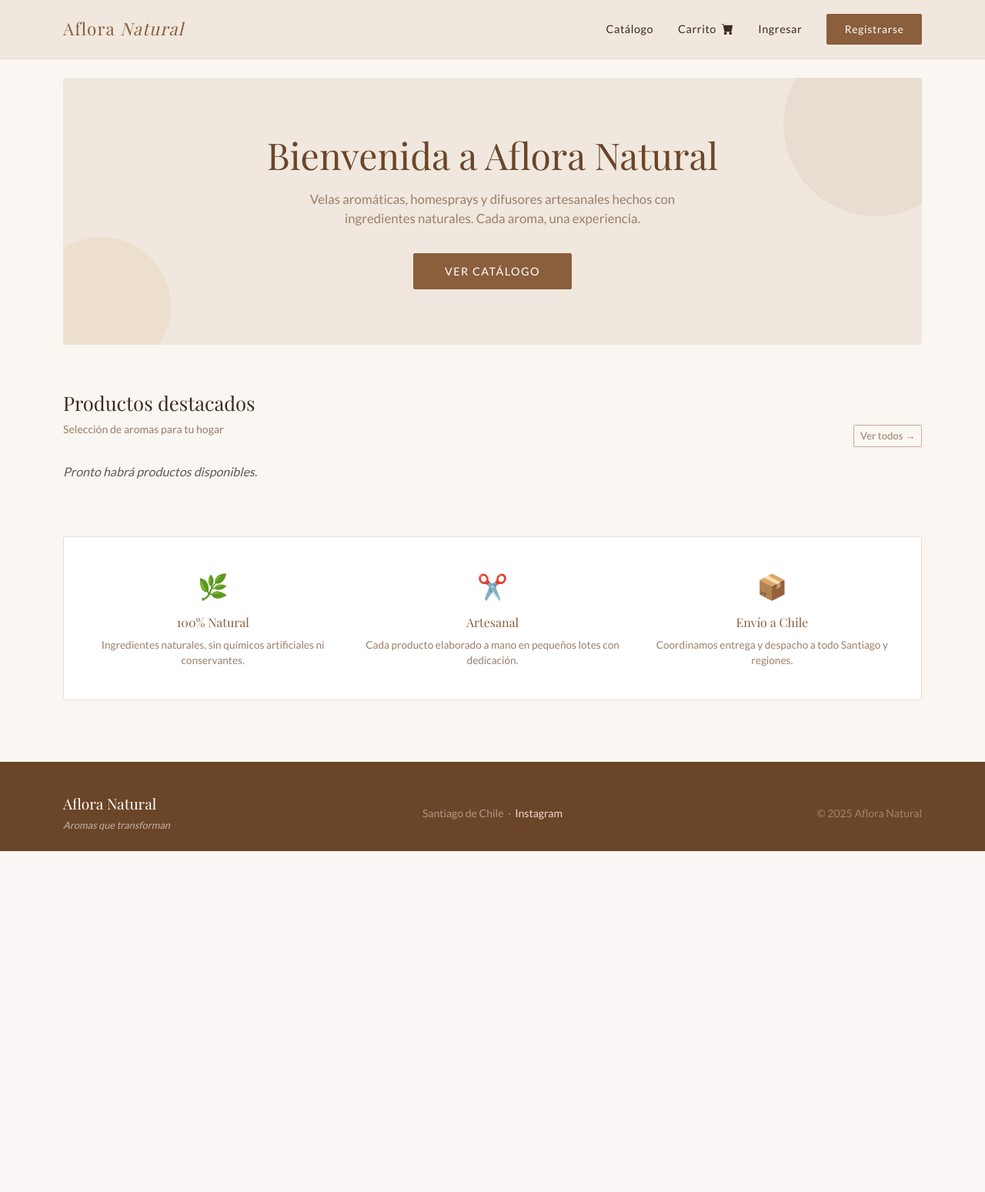
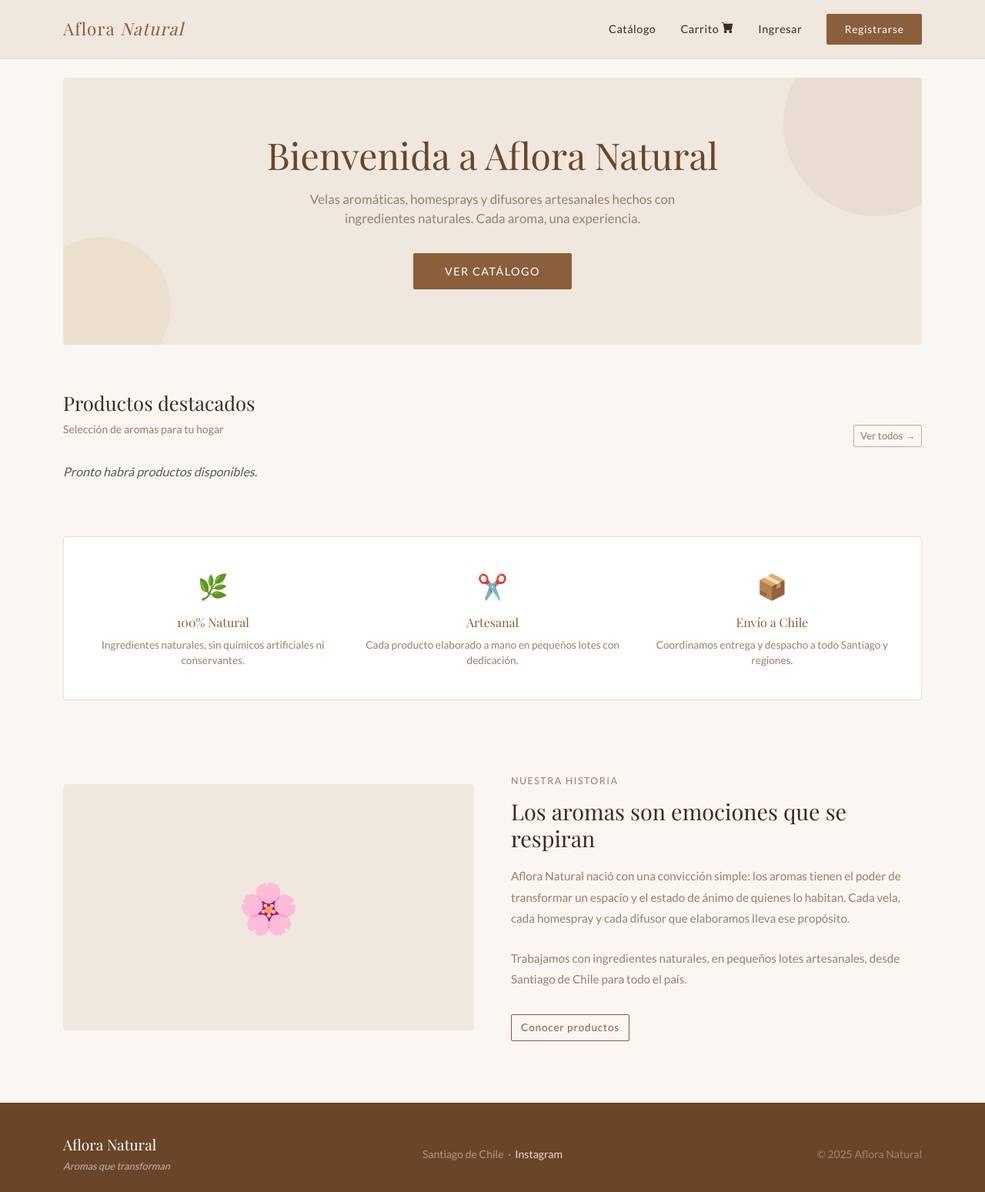
Before and after one commit to 88obice/Aflora_Natural, a Django app: page / in a window 1280 px wide. Shown: the whole page at 77% size. Before the commit the page ends 1106 px from the top, so only its background shows below. Run offline with Django 5.2, Linux system fonts and the light colour scheme; data that the repository does not hold is empty; some web fonts are replaced.

Commit message:
Fix fecha pedidos, contador carrito por unidades, sección historia en inicio

```diff
--- a/aflora_natural/settings.py
+++ b/aflora_natural/settings.py
@@ -69,6 +69,7 @@ TEMPLATES = [
                 'django.template.context_processors.request',
                 'django.contrib.auth.context_processors.auth',
                 'django.contrib.messages.context_processors.messages',
+                'carrito.context_processors.carrito_contador',
             ],
         },
     },
--- /dev/null
+++ b/carrito/context_processors.py
@@ -0,0 +1,20 @@
+from django.db.models import Sum
+from .models import Carrito
+
+
+def carrito_contador(request):
+    """Pasa el total de unidades en el carrito a todos los templates."""
+    count = 0
+    try:
+        if request.user.is_authenticated:
+            carrito = Carrito.objects.filter(usuario=request.user).first()
+        else:
+            session_key = request.session.session_key
+            carrito = Carrito.objects.filter(sesion_key=session_key).first() if session_key else None
+
+        if carrito:
+            total = carrito.items.aggregate(total=Sum('cantidad'))['total']
+            count = total or 0
+    except Exception:
+        pass
+    return {'carrito_count': count}
--- a/templates/base.html
+++ b/templates/base.html
@@ -191,11 +191,16 @@
                         <a class="nav-link" href="{% url 'catalogo:lista_productos' %}">Catálogo</a>
                     </li>
                     <li class="nav-item">
-                        <a class="nav-link" href="{% url 'carrito:ver_carrito' %}">
+                        <a class="nav-link d-flex align-items-center gap-1" href="{% url 'carrito:ver_carrito' %}">
                             Carrito
-                            <svg xmlns="http://www.w3.org/2000/svg" width="15" height="15" fill="currentColor" viewBox="0 0 16 16" class="ms-1 mb-1">
+                            <svg xmlns="http://www.w3.org/2000/svg" width="15" height="15" fill="currentColor" viewBox="0 0 16 16" class="mb-1">
                                 <path d="M0 1.5A.5.5 0 0 1 .5 1H2a.5.5 0 0 1 .485.379L2.89 3H14.5a.5.5 0 0 1 .491.592l-1.5 8A.5.5 0 0 1 13 12H4a.5.5 0 0 1-.491-.408L2.01 3.607 1.61 2H.5a.5.5 0 0 1-.5-.5zM5 12a2 2 0 1 0 0 4 2 2 0 0 0 0-4zm7 0a2 2 0 1 0 0 4 2 2 0 0 0 0-4z"/>
                             </svg>
+                            {% if carrito_count > 0 %}
+                                <span style="background:var(--terracotta);color:#fff;border-radius:50%;width:18px;height:18px;font-size:0.7rem;display:flex;align-items:center;justify-content:center;font-weight:700;">
+                                    {{ carrito_count }}
+                                </span>
+                            {% endif %}
                         </a>
                     </li>
                     {% if user.is_authenticated %}
--- a/templates/catalogo/inicio.html
+++ b/templates/catalogo/inicio.html
@@ -170,4 +170,24 @@
     </div>
 </div>
 
+<!-- Quiénes somos -->
+<div class="row align-items-center mt-5 g-5">
+    <div class="col-md-6">
+        <div style="background:var(--cream-dark); border-radius:4px; height:320px; display:flex; align-items:center; justify-content:center; color:var(--rose); font-size:4rem;">
+            🌸
+        </div>
+    </div>
+    <div class="col-md-6">
+        <p style="font-size:0.78rem; letter-spacing:0.12em; text-transform:uppercase; color:var(--text-muted); margin-bottom:0.8rem;">Nuestra historia</p>
+        <h2 style="font-size:1.8rem; margin-bottom:1.2rem;">Los aromas son emociones que se respiran</h2>
+        <p style="color:var(--text-muted); line-height:1.8; font-size:0.95rem; margin-bottom:1.5rem;">
+            Aflora Natural nació con una convicción simple: los aromas tienen el poder de transformar un espacio y el estado de ánimo de quienes lo habitan. Cada vela, cada homespray y cada difusor que elaboramos lleva ese propósito.
+        </p>
+        <p style="color:var(--text-muted); line-height:1.8; font-size:0.95rem; margin-bottom:2rem;">
+            Trabajamos con ingredientes naturales, en pequeños lotes artesanales, desde Santiago de Chile para todo el país.
+        </p>
+        <a href="{% url 'catalogo:lista_productos' %}" class="btn btn-outline-primary">Conocer productos</a>
+    </div>
+</div>
+
 {% endblock %}
--- a/templates/gestion/detalle_pedido.html
+++ b/templates/gestion/detalle_pedido.html
@@ -68,7 +68,7 @@
             <div class="label">Dirección</div>
             <div class="value">{{ pedido.direccion_entrega }}</div>
             <div class="label">Fecha del pedido</div>
-            <div class="value">{{ pedido.creado|date:"d de F, Y — H:i" }}</div>
+            <div class="value">{{ pedido.creado|date:"d/m/Y H:i" }}</div>
 
             <!-- Botón WhatsApp al cliente -->
             <a href="https://wa.me/{{ pedido.telefono|cut:' '|cut:'+'|cut:'-' }}?text=Hola%20{{ pedido.usuario.username }}!%20Te%20escribimos%20de%20Aflora%20Natural%20sobre%20tu%20pedido%20%23{{ pedido.id }}."
--- a/templates/pedidos/detalle_pedido.html
+++ b/templates/pedidos/detalle_pedido.html
@@ -42,7 +42,7 @@
             <div class="label">Estado</div>
             <div class="value"><span class="estado-badge">{{ pedido.get_estado_display }}</span></div>
             <div class="label">Fecha</div>
-            <div class="value">{{ pedido.creado|date:"d de F, Y — H:i" }}</div>
+            <div class="value">{{ pedido.creado|date:"d/m/Y H:i" }}</div>
             <div class="label">Dirección de entrega</div>
             <div class="value">{{ pedido.direccion_entrega }}</div>
             <div class="label">Teléfono</div>
```
